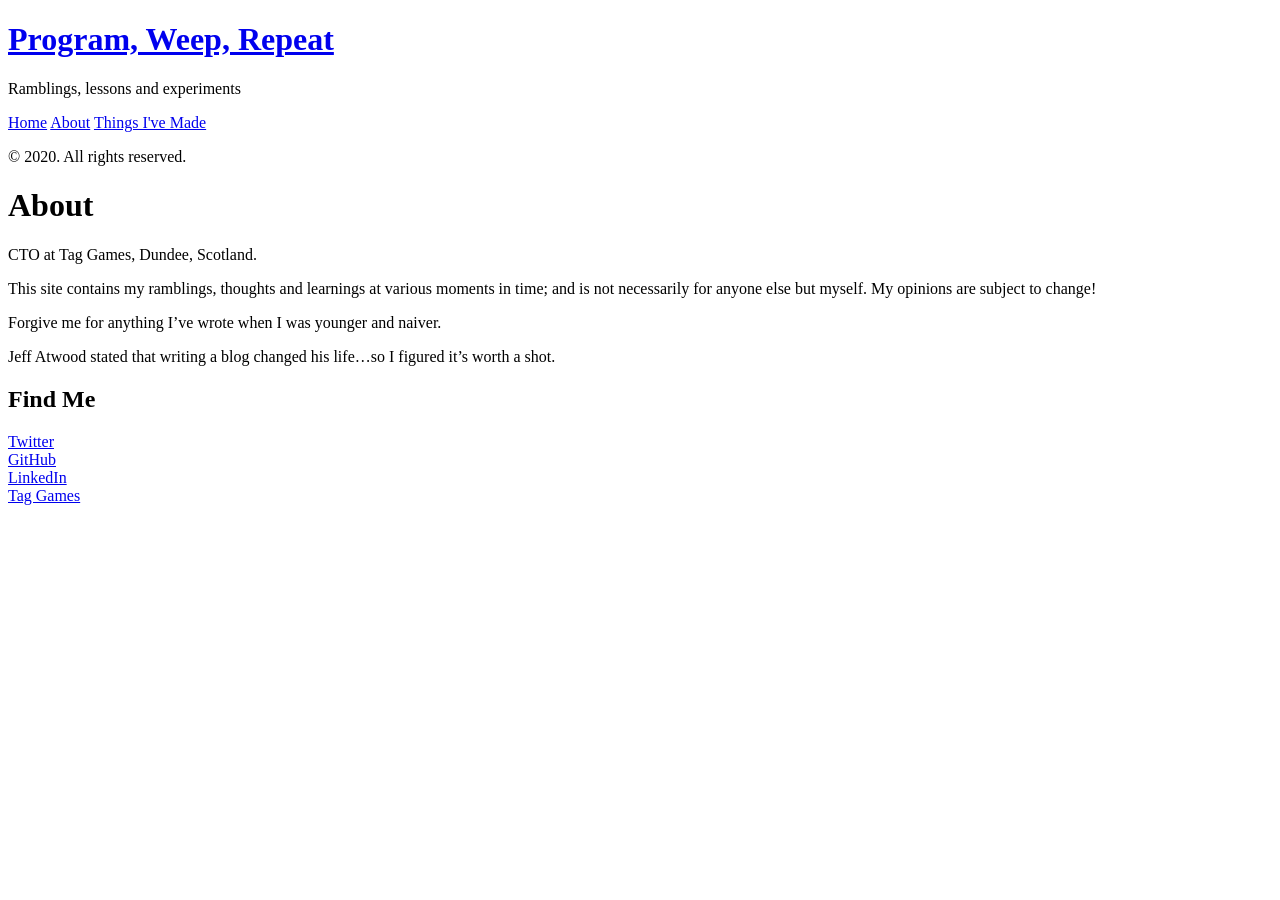
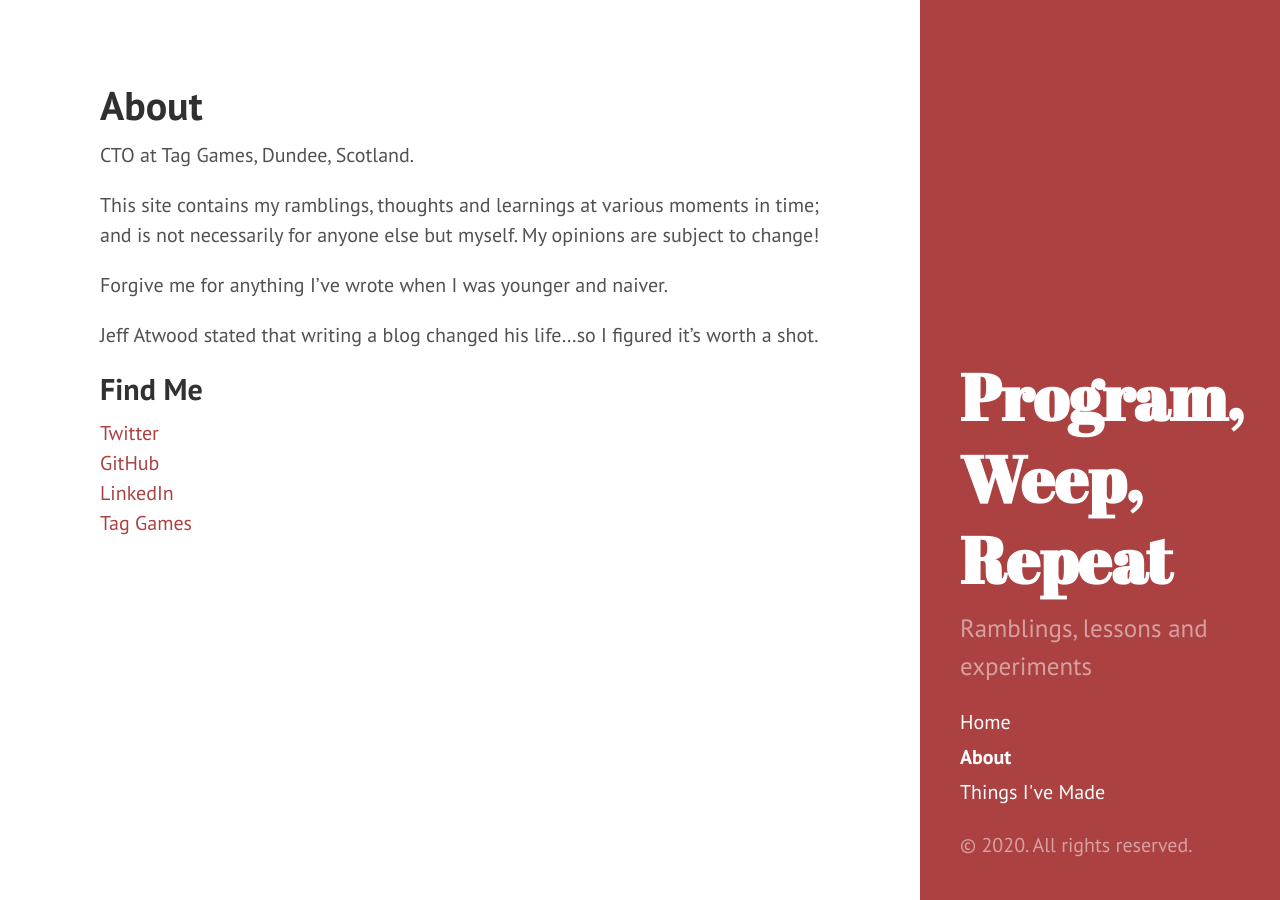
Before and after one commit to RevDownie/RevDownie.github.io, a Jekyll site: the page built from about.md, in a window 1280 px wide. Built offline with Jekyll 4.4.1, drawn with Linux system fonts in a browser that asks for light colours.

Commit message:
Replacing baseurl with url

```diff
--- a/_includes/head.html
+++ b/_includes/head.html
@@ -15,14 +15,14 @@
   </title>
 
   <!-- CSS -->
-  <link rel="stylesheet" href="{{ site.baseurl }}public/css/poole.css">
-  <link rel="stylesheet" href="{{ site.baseurl }}public/css/syntax.css">
-  <link rel="stylesheet" href="{{ site.baseurl }}public/css/hyde.css">
+  <link rel="stylesheet" href="{{ site.url }}/public/css/poole.css">
+  <link rel="stylesheet" href="{{ site.url }}/public/css/syntax.css">
+  <link rel="stylesheet" href="{{ site.url }}/public/css/hyde.css">
   <link rel="stylesheet" href="http://fonts.googleapis.com/css?family=PT+Sans:400,400italic,700|Abril+Fatface">
 
   <!-- Icons -->
-  <link rel="apple-touch-icon-precomposed" sizes="144x144" href="{{ site.baseurl }}public/apple-touch-icon-144-precomposed.png">
-                                 <link rel="shortcut icon" href="{{ site.baseurl }}public/favicon.ico">
+  <link rel="apple-touch-icon-precomposed" sizes="144x144" href="{{ site.url }}/public/apple-touch-icon-144-precomposed.png">
+                                 <link rel="shortcut icon" href="{{ site.url }}/public/favicon.ico">
 
   <!-- RSS -->
   <link rel="alternate" type="application/rss+xml" title="RSS" href="/atom.xml">
--- a/_includes/sidebar.html
+++ b/_includes/sidebar.html
@@ -2,7 +2,7 @@
   <div class="container sidebar-sticky">
     <div class="sidebar-about">
       <h1>
-        <a href="{{ "/" | relative_url }}">
+        <a href="{{ site.url }}/">
           {{ site.title }}
         </a>
       </h1>
@@ -10,7 +10,7 @@
     </div>
 
     <nav class="sidebar-nav">
-      <a class="sidebar-nav-item{% if page.url == site.baseurl %} active{% endif %}" href="{{ "/" | relative_url }}">Home</a>
+      <a class="sidebar-nav-item{% if page.url == site.baseurl %} active{% endif %}" href="{{ site.url }}/">Home</a>
 
       {% comment %}
         The code below dynamically generates a sidebar nav of pages with
--- a/index.html
+++ b/index.html
@@ -21,15 +21,15 @@
 
 <div class="pagination">
   {% if paginator.next_page %}
-    <a class="pagination-item older" href="{{ site.baseurl }}page{{paginator.next_page}}">Older</a>
+    <a class="pagination-item older" href="{{ site.url }}/page{{paginator.next_page}}">Older</a>
   {% else %}
     <span class="pagination-item older">Older</span>
   {% endif %}
   {% if paginator.previous_page %}
     {% if paginator.page == 2 %}
-      <a class="pagination-item newer" href="{{ site.baseurl }}">Newer</a>
+      <a class="pagination-item newer" href="{{ site.url }}/">Newer</a>
     {% else %}
-      <a class="pagination-item newer" href="{{ site.baseurl }}page{{paginator.previous_page}}">Newer</a>
+      <a class="pagination-item newer" href="{{ site.url }}/page{{paginator.previous_page}}">Newer</a>
     {% endif %}
   {% else %}
     <span class="pagination-item newer">Newer</span>
```
